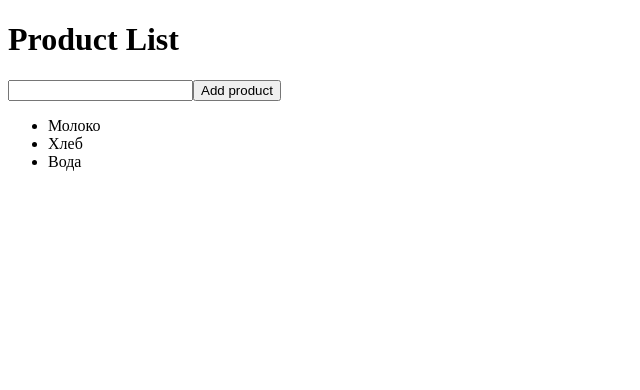
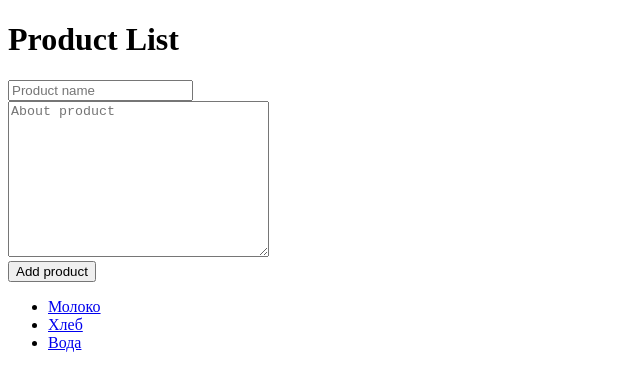
Before and after one commit to vanvani4/HwServise, an Angular app: page / in a window 1280 px wide. Shown: the top 390 px of the page, without its empty margins (0-640 px from the left). Built offline with nearby package versions, Linux system fonts and the light colour scheme.

Commit message:
Added parameters

```diff
--- /dev/null
+++ b/src/app/about/about.component.css
@@ -0,0 +1,3 @@
+.done {
+    text-decoration: line-through;
+}
--- /dev/null
+++ b/src/app/about/about.component.html
@@ -0,0 +1,7 @@
+<h1>{{ aboutTitle }}</h1>
+
+<h2>{{ prod }}</h2>
+
+<h3>{{ aboutProduct }}</h3>
+
+<button (click) = "changeStyle()">Done</button>
--- /dev/null
+++ b/src/app/about/about.component.ts
@@ -0,0 +1,41 @@
+import { Component, OnDestroy } from '@angular/core';
+import { ActivatedRoute } from '@angular/router';
+import { Subscription } from 'rxjs/Subscription';
+
+import { ProductService } from '../product.service';
+
+@Component( {
+    selector: 'about-app',
+    templateUrl: './about.component.html',
+    styleUrls: ['./about.component.css'],
+    providers: [ProductService]
+})
+export class AboutComponent implements OnDestroy {
+
+    aboutTitle = 'About Product';
+    private prod: string;
+    private aboutProduct: string;
+    private subscription: Subscription;
+    private querySubscription: Subscription;
+
+
+    constructor (private product: ProductService, private route: ActivatedRoute) {
+        this.subscription = route.params.subscribe(params=>this.prod=params['prod']);
+        this.querySubscription = route.queryParams.subscribe(
+            (queryParam: any) => {
+                this.aboutProduct = queryParam['aboutProduct'];
+            }
+        );
+    }
+
+    ngOnDestroy() {
+        this.subscription.unsubscribe();
+        this.querySubscription.unsubscribe();
+    }
+
+    changeStyleid(item) {
+        this.product.getAboutProduct(this.prod)
+
+        //this.product.change(item);
+    }
+}
--- a/src/app/app.component.css
+++ b/src/app/app.component.css
@@ -1,3 +1,3 @@
-.done {
-    text-decoration: line-through;
+.product {
+    margin-bottom: 10px;
 }
--- a/src/app/app.component.html
+++ b/src/app/app.component.html
@@ -1,11 +1 @@
-<h1>{{ title }}</h1>
-
-<input  #name
-        [(ngModel)]="text"
-        type="text">
-
-<button (click)="addProduct(text)">Add product</button>
-
-<ul>
-    <li *ngFor="let item of product.productList" (click) = "changeStyle(item)" [class.done] = 'item.isDone'>{{ item.name }}</li>
-</ul>
+<router-outlet></router-outlet>
--- a/src/app/app.component.ts
+++ b/src/app/app.component.ts
@@ -1,23 +1,9 @@
 import { Component } from '@angular/core';
-import { ProductServise } from './product.servise';
 
 @Component({
   selector: 'app-root',
   templateUrl: './app.component.html',
   styleUrls: ['./app.component.css'],
-  providers: [ProductServise]
 })
 export class AppComponent {
-  title = 'Product List';
-
-  constructor (private product: ProductServise) {
-  }
-
-  addProduct (text) {
-    this.product.add(text);
-  }
-
-  changeStyle(item) {
-    this.product.change(item);
-  }
 }
--- a/src/app/app.module.ts
+++ b/src/app/app.module.ts
@@ -1,19 +1,30 @@
 import { BrowserModule } from '@angular/platform-browser';
 import { NgModule } from '@angular/core';
 import { FormsModule } from '@angular/forms';
+import { Routes, RouterModule } from '@angular/router';
 
 import { AppComponent } from './app.component';
-import { ProductServise } from './product.servise';
+import { ProductService } from './product.service';
+import { AboutComponent } from './about/about.component';
+import { HomeComponent } from './home/home.component';
+
+const appRoutes: Routes = [
+  {path: '', component: HomeComponent},
+  {path: 'about/:prod', component: AboutComponent, pathMatch: 'full'}
+];
 
 @NgModule({
   declarations: [
-    AppComponent
+    AppComponent,
+    AboutComponent,
+    HomeComponent
   ],
   imports: [
     BrowserModule,
-    FormsModule
+    FormsModule,
+    RouterModule.forRoot(appRoutes)
   ],
-  providers: [ProductServise],
+  providers: [ProductService],
   bootstrap: [AppComponent]
 })
 export class AppModule { }
--- /dev/null
+++ b/src/app/home/home.component.html
@@ -0,0 +1,21 @@
+<h1>{{ title }}</h1>
+
+<div class="product">
+    <input  #name
+        [(ngModel)]="text"
+        type="text" placeholder="Product name">
+</div>
+
+<div class="aboutProduct">
+    <textarea
+    [(ngModel)]="about"
+    type="text" rows="10" cols="30" placeholder="About product"></textarea>
+</div>
+
+<button (click)="addProduct(text, about)">Add product</button>
+
+<ul>
+    <li *ngFor="let item of product.productList" [class.done] = 'item.isDone'>
+        <a [routerLink]="['about', item.name]" [queryParams]="{'aboutProduct':item.about}">{{ item.name }}</a>
+    </li>
+</ul>
--- /dev/null
+++ b/src/app/home/home.component.ts
@@ -0,0 +1,19 @@
+import { Component } from '@angular/core';
+import { ProductService } from '../product.service';
+
+@Component({
+  selector: 'home-root',
+  templateUrl: './home.component.html',
+  styleUrls: ['./home.component.css'],
+  providers: [ProductService]
+})
+export class HomeComponent {
+  title = 'Product List';
+
+  constructor (private product: ProductService) {
+  }
+
+  addProduct (text, about) {
+    this.product.add(text, about);
+  }
+}
--- /dev/null
+++ b/src/app/product.service.ts
@@ -0,0 +1,27 @@
+import { Injectable } from '@angular/core';
+
+let aboutProduct: object;
+
+@Injectable()
+export class ProductService {
+
+  productList = [
+    {name: "Молоко", isDone: false, about: "1 литр"},
+    {name: "Хлеб", isDone: false, about: "Батон, 1 штука"},
+    {name: "Вода", isDone: false, about: "6 литров"}
+  ]
+
+  add(text, about) {
+    this.productList.push({name: text, isDone: false, about: about});
+    console.log(this.productList);
+  }
+
+  change(item) {
+    item.isDone = !item.isDone;
+  }
+
+  getAboutProduct(productList) {
+    aboutProduct = productList.find(x => x.name == name)
+    console.log(aboutProduct);
+  }
+}
--- a/src/app/product.servise.ts
+++ /dev/null
@@ -1,18 +0,0 @@
-import {Injectable} from '@angular/core';
-
-@Injectable()
-export class ProductServise {
-    productList = [
-        {name: "Молоко", isDone: false},
-        {name: "Хлеб", isDone: false},
-        {name: "Вода", isDone: false}
-      ]
-
-      add(text) {
-        this.productList.push({name: text, isDone: false});
-    }
-
-      change(item) {
-        item.isDone = !item.isDone;
-      }
-}
```
Also changed, not shown: src/app/home/home.component.css (added).
